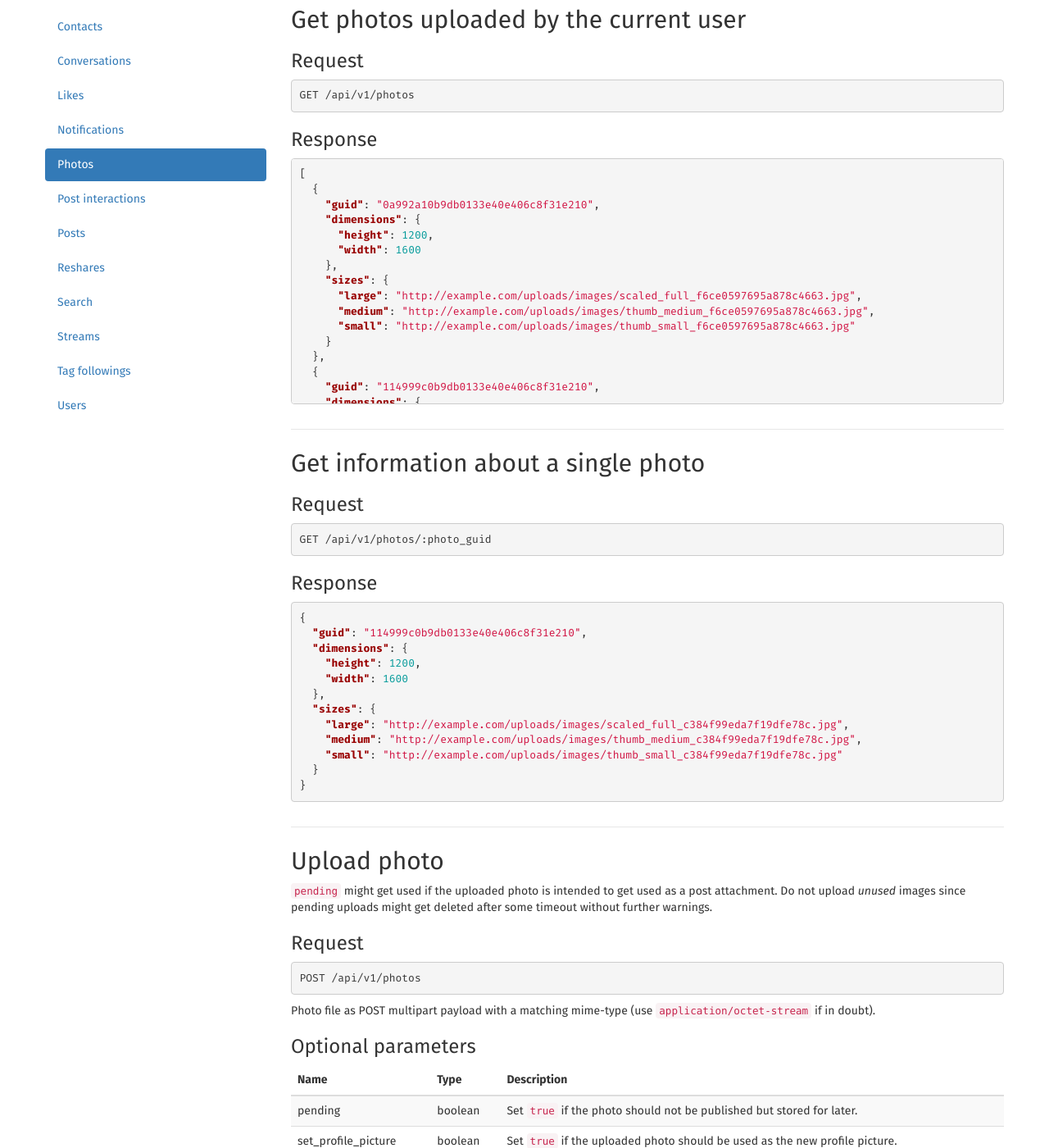
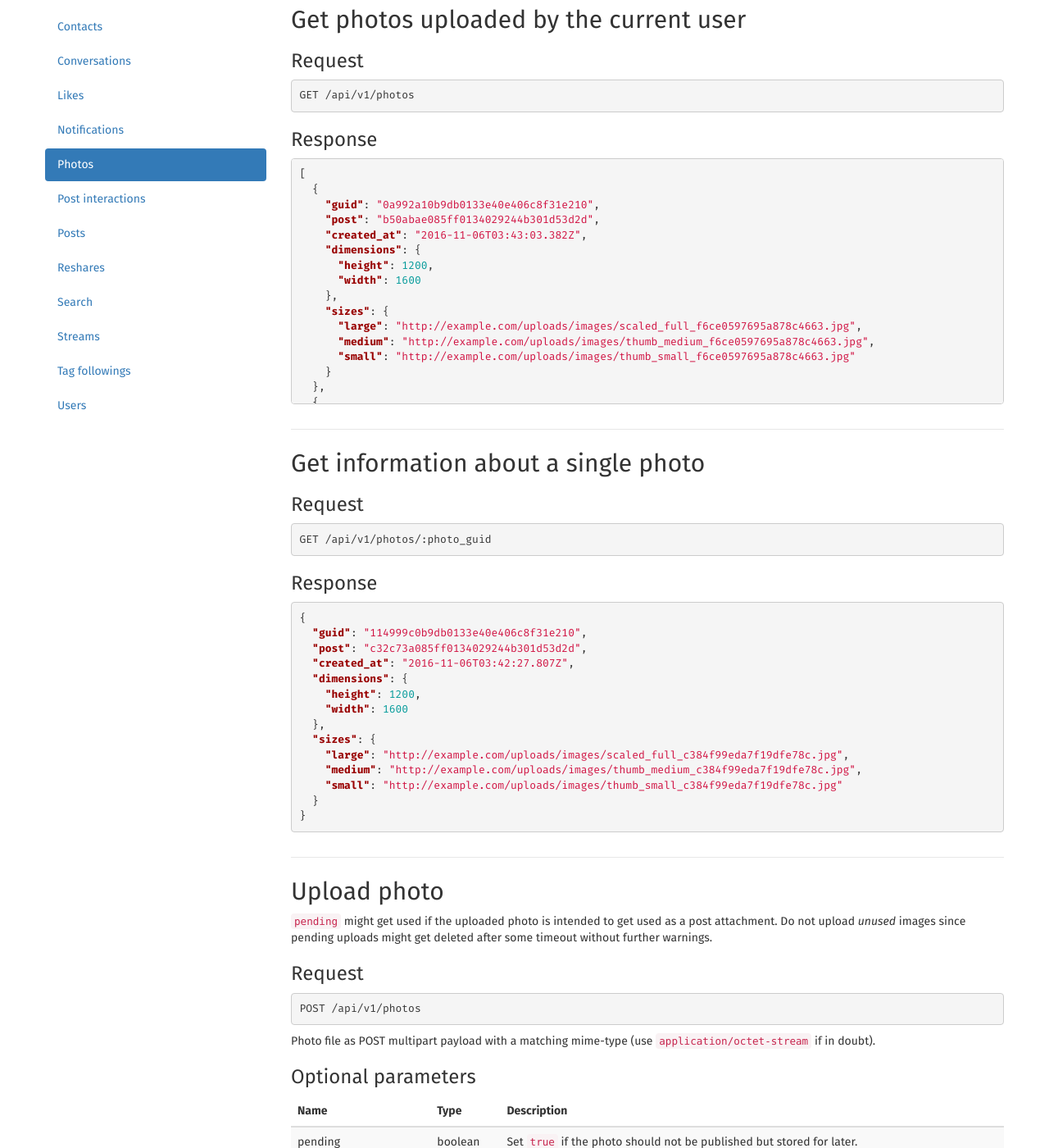
Before and after one commit to diaspora/api-documentation, a Jekyll site: the page built from _routes/photos.md, in a window 1280 px wide and 1400 px high, scrolled down 300 px. Shown: the whole window at 82% size. Built offline with Jekyll 4.4.1, drawn with Linux system fonts in a browser that asks for light colours; some of the changed text lies outside the part shown.

Commit message:
add additional photo metadata

```diff
--- a/_routes/photos.md
+++ b/_routes/photos.md
@@ -18,6 +18,8 @@ GET /api/v1/photos
 [
   {
     "guid": "0a992a10b9db0133e40e406c8f31e210",
+    "post": "b50abae085ff0134029244b301d53d2d",
+    "created_at": "2016-11-06T03:43:03.382Z",
     "dimensions": {
       "height": 1200,
       "width": 1600
@@ -30,6 +32,8 @@ GET /api/v1/photos
   },
   {
     "guid": "114999c0b9db0133e40e406c8f31e210",
+    "post": "c32c73a085ff0134029244b301d53d2d",
+    "created_at": "2016-11-06T03:42:27.807Z",
     "dimensions": {
       "height": 1200,
       "width": 1600
@@ -56,6 +60,8 @@ GET /api/v1/photos/:photo_guid
 ~~~json
 {
   "guid": "114999c0b9db0133e40e406c8f31e210",
+  "post": "c32c73a085ff0134029244b301d53d2d",
+  "created_at": "2016-11-06T03:42:27.807Z",
   "dimensions": {
     "height": 1200,
     "width": 1600
@@ -92,6 +98,8 @@ Photo file as POST multipart payload with a matching mime-type (use `application
 ~~~json
 {
   "guid": "114999c0b9db0133e40e406c8f31e210",
+  "post": "c32c73a085ff0134029244b301d53d2d",
+  "created_at": "2016-11-06T03:42:27.807Z",
   "dimensions": {
     "height": 1200,
     "width": 1600
```
